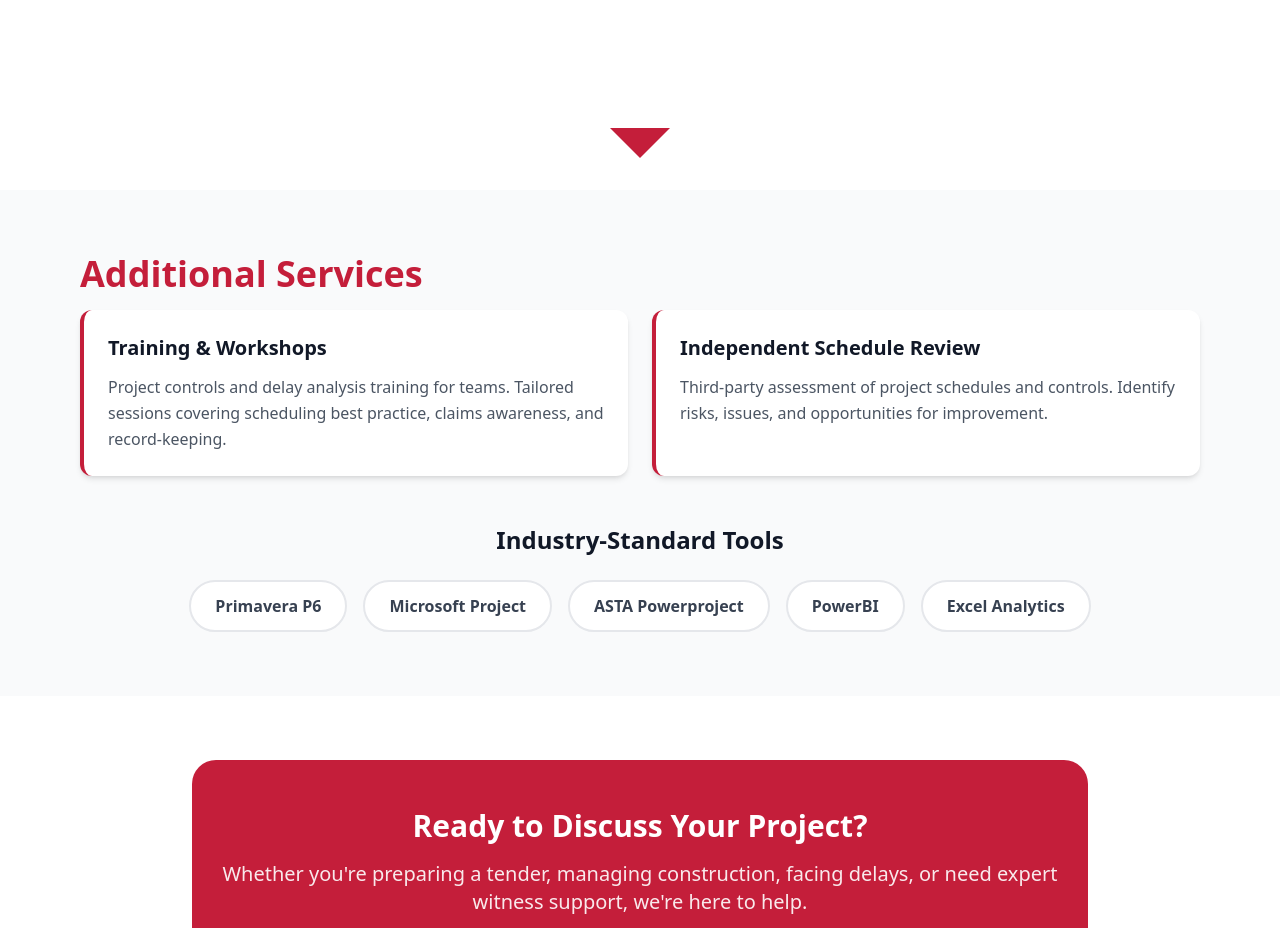
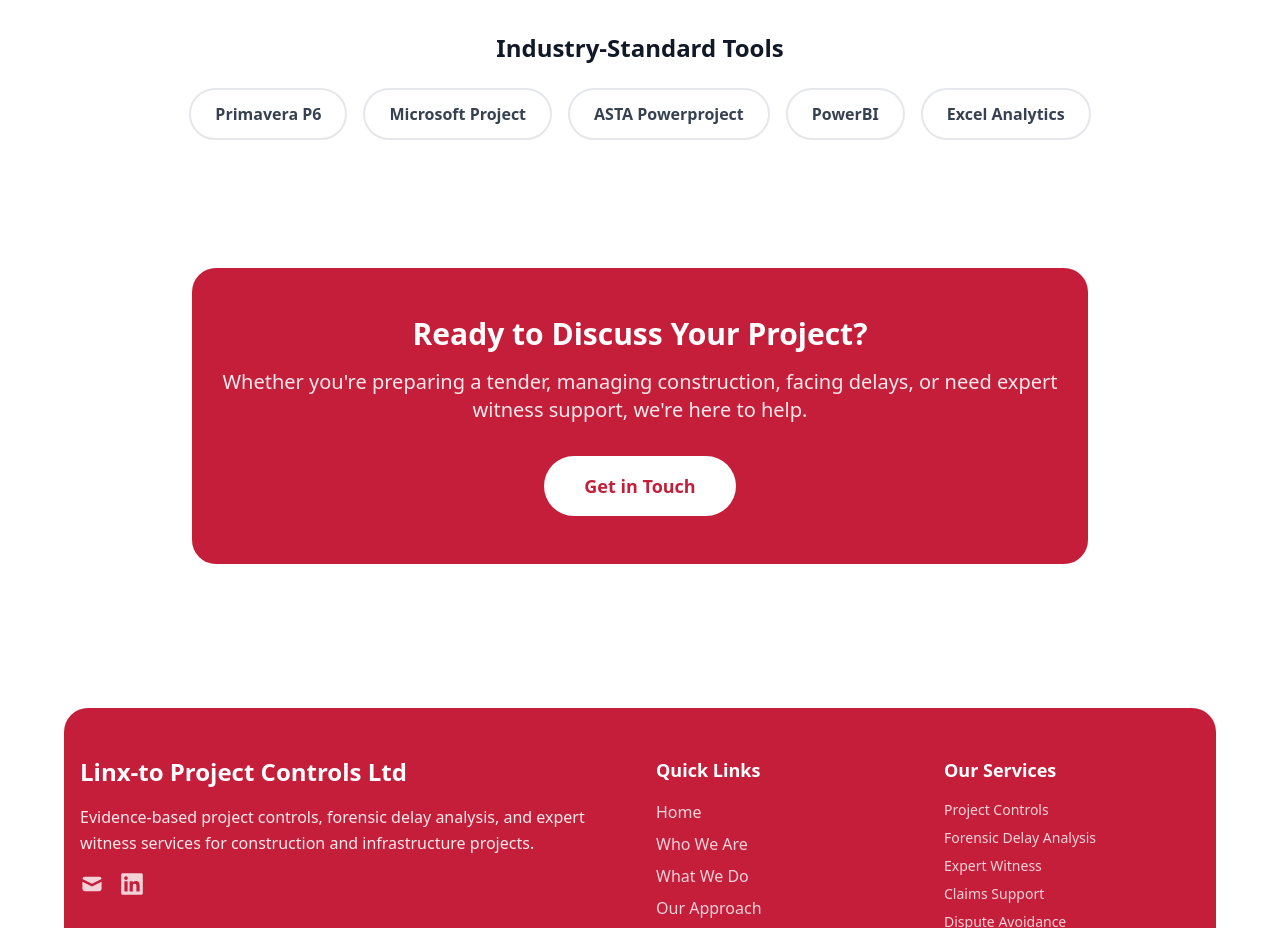
Before and after one commit to RhysWood/linxto, a Next.js app: page /what-we-do in a window 1280 px wide. Shown: the part 4520-5448 px from the top of the page. Built offline with nearby package versions, Linux system fonts and the light colour scheme; no server answers.

Commit message:
remove additional services section

```diff
--- a/app/what-we-do/page.jsx
+++ b/app/what-we-do/page.jsx
@@ -258,31 +258,6 @@ const WhatWeDo = () => {
               />
             </StaggerItem>
           </StaggerContainer>
-        </div>
-      </section>
-
-      <AnimatedArrow direction="down" />
-
-      {/* Additional Services */}
-      <section className="w-full bg-gray-50 py-16">
-        <div className="max-w-6xl mx-auto px-4">
-          <FadeInSection>
-            <h2 className="text-4xl font-bold mb-4 text-linx-red">Additional Services</h2>
-          </FadeInSection>
-          <StaggerContainer className="grid md:grid-cols-2 gap-6 mb-12">
-            <StaggerItem>
-              <ServiceCard
-                title="Training &amp; Workshops"
-                description="Project controls and delay analysis training for teams. Tailored sessions covering scheduling best practice, claims awareness, and record-keeping."
-              />
-            </StaggerItem>
-            <StaggerItem>
-              <ServiceCard
-                title="Independent Schedule Review"
-                description="Third-party assessment of project schedules and controls. Identify risks, issues, and opportunities for improvement."
-              />
-            </StaggerItem>
-          </StaggerContainer>
 
           {/* Tools */}
           <FadeInSection className="text-center">
```
